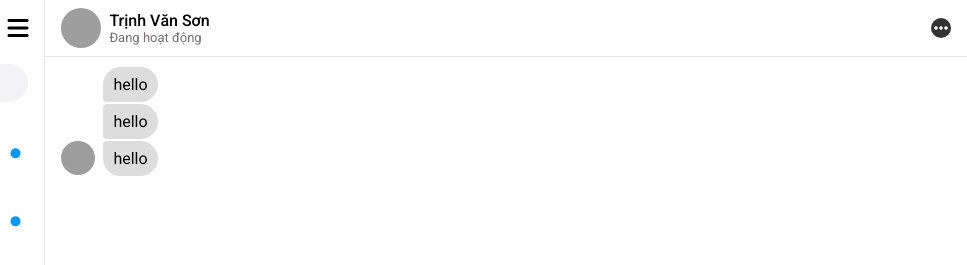
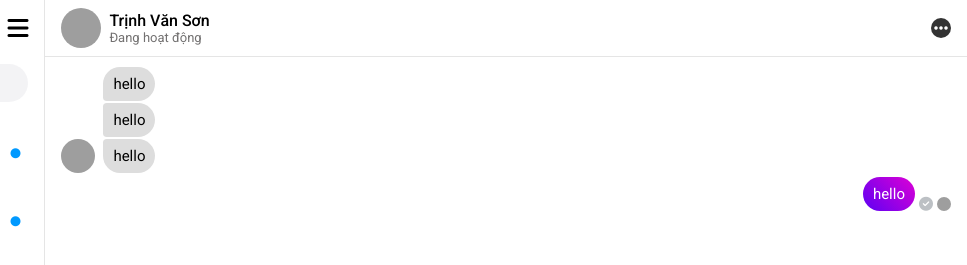
Before and after one commit to SownVP/chatting, a plain HTML site: page index.html in a window 1280 px wide. Shown: the top 265 px of the page, 313-1280 px from the left. Drawn offline with Linux system fonts and the light colour scheme; grey boxes are pictures that could not be loaded; a web font is replaced by a local one.

Commit message:
third commit

```diff
--- a/index.html
+++ b/index.html
@@ -151,13 +151,13 @@
                             <span class="messageList__item messageList__item--yourMessage">hello</span>
                         </span>
                     </li>
-                    <!-- <li class="messageList__wrapper messageList__wrapper--myMessage">
+                    <li class="messageList__wrapper messageList__wrapper--myMessage">
                         <span class="messageList__item--wrapper myMessage--wrapper">
                             <span class="messageList__item messageList__item--myMessage">hello</span>
                             <i class="fa-solid fa-circle-check messageList__item--seen messageList__item--seenIcon"></i>
                             <img class="messageList__item--seen avt" src="https://s.memehay.com/files/posts/20210515/toan-bo-loi-ran-day-cua-huan-hoa-hong-huan-rose.jpg" alt="">
                         </span>
-                    </li> -->
+                    </li>
                 </ul>
             </div>
             <div class="partSecond__footer">
--- a/main.css
+++ b/main.css
@@ -265,6 +265,7 @@ html{
 .messageList__item{
     padding: 8px 10px;
     max-width: 50%;
+    font-size: 15px;
 }
 .messageList__item--yourMessage{
     background-color: #ddd;
```
